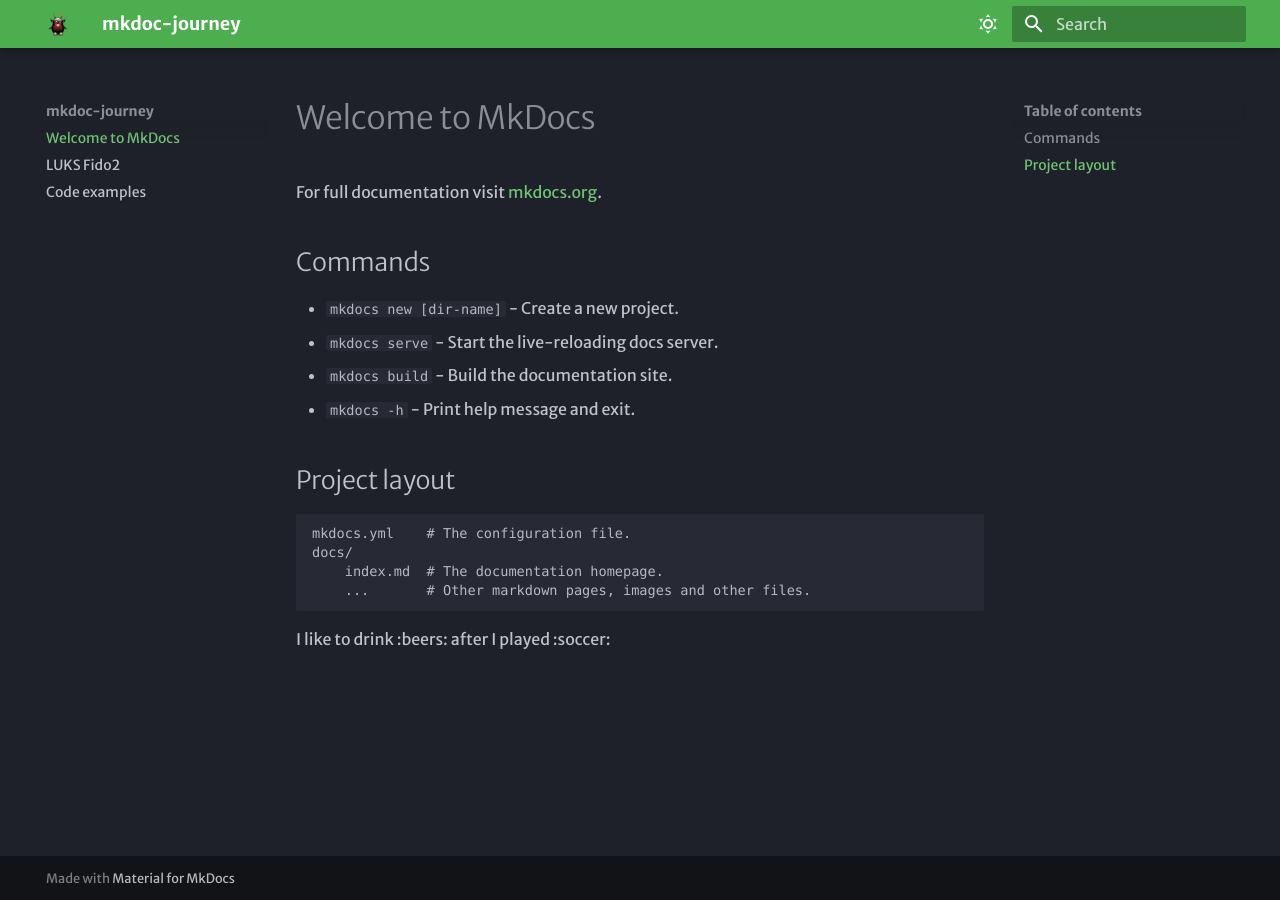
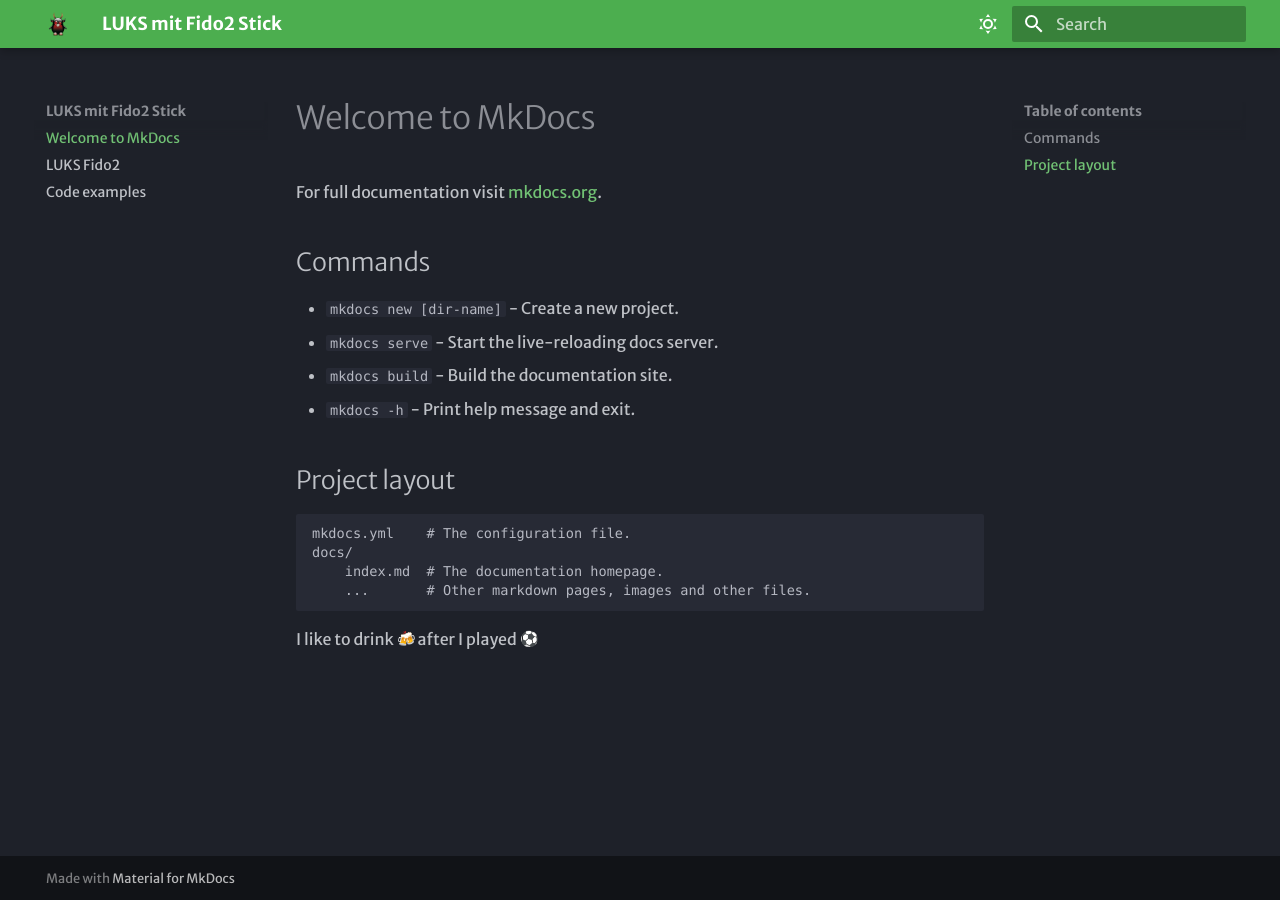
Before and after one commit to triepo/mkdoc-journey, an MkDocs documentation site: the page built from docs/index.md, in a window 1280 px wide. Built offline with MkDocs 1.6.1 and Material for MkDocs 9.7.7, drawn with Linux system fonts in a browser that asks for light colours; emoji names are drawn with the system emoji font; some web fonts are replaced.

Commit message:
changed order of extensions to make emojis work

```diff
--- a/mkdocs.yml
+++ b/mkdocs.yml
@@ -1,12 +1,11 @@
-site_name: mkdoc-journey
+site_name: LUKS mit Fido2 Stick
 
 theme:
   name: material
   font:
     text: Merriweather Sans
     code: Red Hat Mono
-  #icon:
-    #logo: fontawesome/solid/w
+
   logo: assets/jigo-evil-tux-4930.png
   favicon: assets/favicon.ico
   palette:
@@ -24,12 +23,6 @@
       accent: deep orange
 
 markdown_extensions:
-  - attr_list
-  - pymdownx.emoji:
-      emoji_index: !!python/name:material.extensions.emoji.twemoji
-      emoji_generator: !!python/name:material.extensions.emoji.to_svg
-
-markdown_extensions:
   - pymdownx.highlight:
       anchor_linenums: true
       line_spans: __span
@@ -37,3 +30,8 @@
   - pymdownx.inlinehilite
   - pymdownx.snippets
   - pymdownx.superfences
+#markdown_extensions:
+  - attr_list
+  - pymdownx.emoji:
+      emoji_index: !!python/name:material.extensions.emoji.twemoji
+      emoji_generator: !!python/name:material.extensions.emoji.to_svg
```
